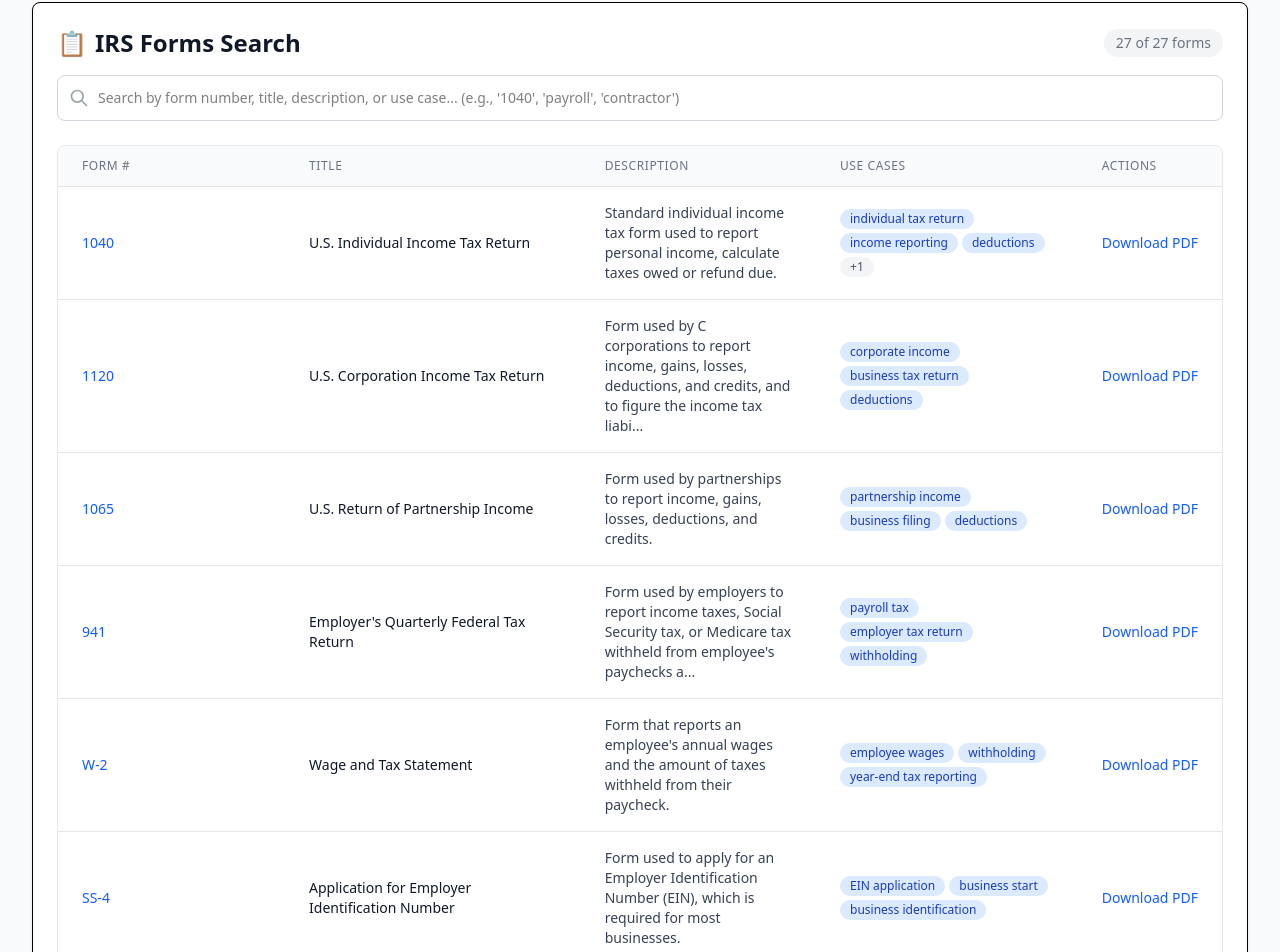
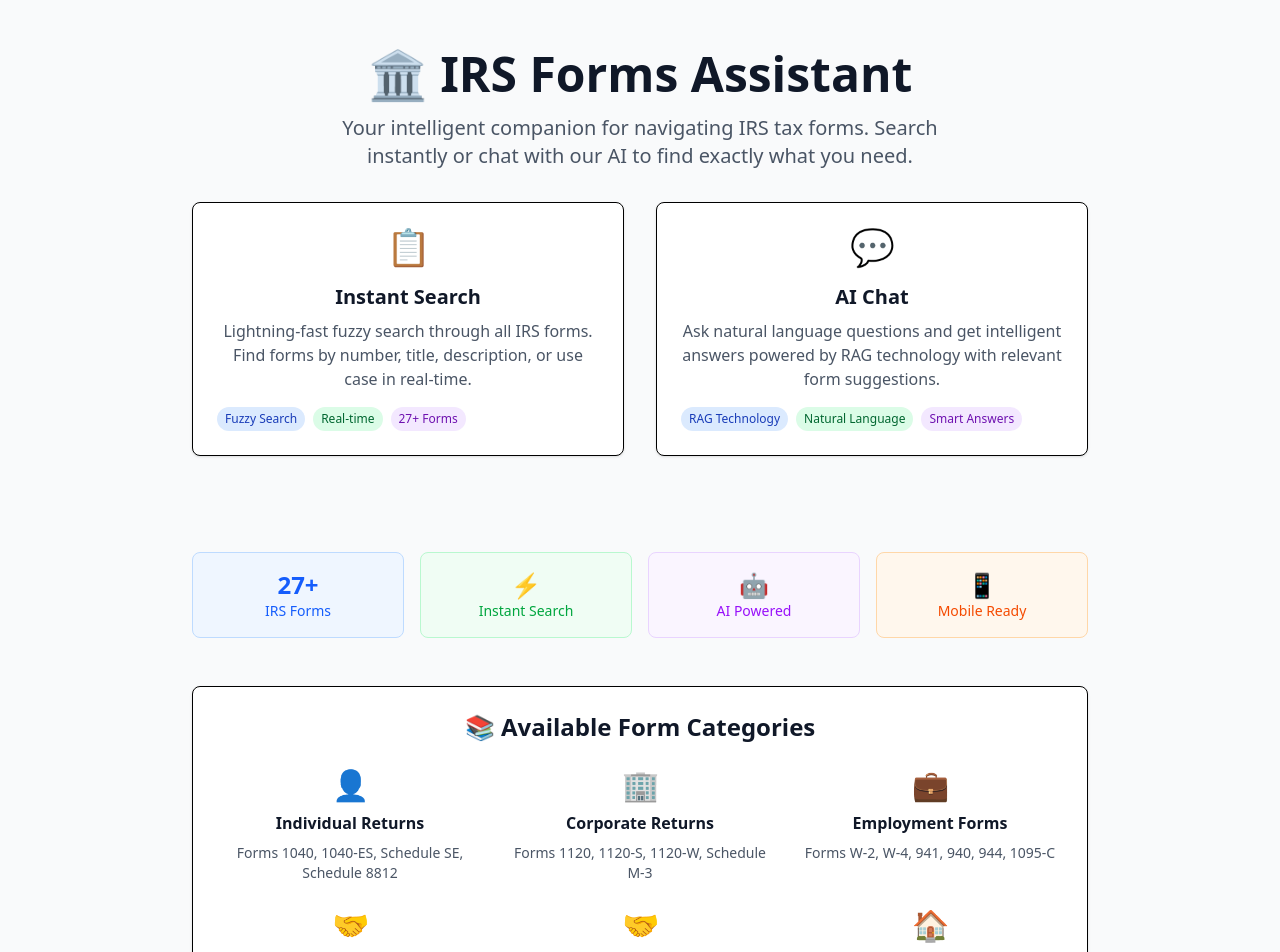
Before and after one commit to remysedlak/aiah, a React (Vite) app in the folder frontend/: page / in a window 1280 px wide. Shown: the part 95-1047 px from the top of the page. Built offline with nearby package versions, Linux system fonts and the light colour scheme.

Commit message:
add homepage to frontend

```diff
--- a/frontend/src/App.jsx
+++ b/frontend/src/App.jsx
@@ -1,6 +1,7 @@
 import { useState, useEffect } from 'react'
 import './index.css'
 import Navbar from './components/Navbar'
+import HomePage from './components/HomePage'
 import FormsViewer from './components/FormsViewer'
 import SampleQueries from './components/SampleQueries'
 import FuzzySearchTable from './components/FuzzySearchTable'
@@ -13,7 +14,7 @@
   const [useGeneration, setUseGeneration] = useState(true)
   const [topK, setTopK] = useState(3)
   const [showFormsModal, setShowFormsModal] = useState(false)
-  const [activeTab, setActiveTab] = useState('search') // 'search' or 'chat'
+  const [activeTab, setActiveTab] = useState('home') // 'home', 'search' or 'chat'
 
   const API_BASE = 'http://127.0.0.1:8000'
 
@@ -86,7 +87,9 @@
       {/* Main Content */}
       <div className="max-w-7xl mx-auto px-4 sm:px-6 lg:px-8 py-8">
         {/* Tab Content */}
-        {activeTab === 'search' ? (
+        {activeTab === 'home' ? (
+          <HomePage setActiveTab={setActiveTab} />
+        ) : activeTab === 'search' ? (
           <FuzzySearchTable />
         ) : (
           <>
--- /dev/null
+++ b/frontend/src/components/HomePage.jsx
@@ -0,0 +1,186 @@
+const HomePage = ({ setActiveTab }) => {
+  return (
+    <div className="max-w-4xl mx-auto">
+      {/* Hero Section */}
+      <div className="text-center py-12">
+        <div className="mb-8">
+          <h1 className="text-5xl font-bold text-gray-900 mb-4">
+            🏛️ IRS Forms Assistant
+          </h1>
+          <p className="text-xl text-gray-600 mb-8 max-w-2xl mx-auto">
+            Your intelligent companion for navigating IRS tax forms. Search instantly or chat with our AI to find exactly what you need.
+          </p>
+        </div>
+
+        {/* Feature Cards */}
+        <div className="grid md:grid-cols-2 gap-8 mb-12">
+          <div className="bg-white rounded-lg shadow-sm border p-6 hover:shadow-md transition-shadow">
+            <div className="text-4xl mb-4">📋</div>
+            <h3 className="text-xl font-semibold text-gray-900 mb-2">Instant Search</h3>
+            <p className="text-gray-600 mb-4">
+              Lightning-fast fuzzy search through all IRS forms. Find forms by number, title, description, or use case in real-time.
+            </p>
+            <div className="flex flex-wrap gap-2">
+              <span className="px-2 py-1 bg-blue-100 text-blue-800 text-xs rounded-full">Fuzzy Search</span>
+              <span className="px-2 py-1 bg-green-100 text-green-800 text-xs rounded-full">Real-time</span>
+              <span className="px-2 py-1 bg-purple-100 text-purple-800 text-xs rounded-full">27+ Forms</span>
+            </div>
+          </div>
+
+          <div className="bg-white rounded-lg shadow-sm border p-6 hover:shadow-md transition-shadow">
+            <div className="text-4xl mb-4">💬</div>
+            <h3 className="text-xl font-semibold text-gray-900 mb-2">AI Chat</h3>
+            <p className="text-gray-600 mb-4">
+              Ask natural language questions and get intelligent answers powered by RAG technology with relevant form suggestions.
+            </p>
+            <div className="flex flex-wrap gap-2">
+              <span className="px-2 py-1 bg-blue-100 text-blue-800 text-xs rounded-full">RAG Technology</span>
+              <span className="px-2 py-1 bg-green-100 text-green-800 text-xs rounded-full">Natural Language</span>
+              <span className="px-2 py-1 bg-purple-100 text-purple-800 text-xs rounded-full">Smart Answers</span>
+            </div>
+          </div>
+        </div>
+      </div>
+
+      {/* Quick Stats */}
+      <div className="grid grid-cols-1 md:grid-cols-4 gap-4 mb-12">
+        <div className="bg-blue-50 rounded-lg p-4 text-center border border-blue-200">
+          <div className="text-2xl font-bold text-blue-600">27+</div>
+          <div className="text-sm text-blue-600">IRS Forms</div>
+        </div>
+        <div className="bg-green-50 rounded-lg p-4 text-center border border-green-200">
+          <div className="text-2xl font-bold text-green-600">⚡</div>
+          <div className="text-sm text-green-600">Instant Search</div>
+        </div>
+        <div className="bg-purple-50 rounded-lg p-4 text-center border border-purple-200">
+          <div className="text-2xl font-bold text-purple-600">🤖</div>
+          <div className="text-sm text-purple-600">AI Powered</div>
+        </div>
+        <div className="bg-orange-50 rounded-lg p-4 text-center border border-orange-200">
+          <div className="text-2xl font-bold text-orange-600">📱</div>
+          <div className="text-sm text-orange-600">Mobile Ready</div>
+        </div>
+      </div>
+
+      {/* Form Categories */}
+      <div className="bg-white rounded-lg shadow-sm border p-6 mb-12">
+        <h2 className="text-2xl font-bold text-gray-900 mb-6 text-center">
+          📚 Available Form Categories
+        </h2>
+        <div className="grid md:grid-cols-2 lg:grid-cols-3 gap-6">
+          <div className="text-center">
+            <div className="text-3xl mb-2">👤</div>
+            <h4 className="font-semibold text-gray-900 mb-2">Individual Returns</h4>
+            <p className="text-sm text-gray-600">Forms 1040, 1040-ES, Schedule SE, Schedule 8812</p>
+          </div>
+          <div className="text-center">
+            <div className="text-3xl mb-2">🏢</div>
+            <h4 className="font-semibold text-gray-900 mb-2">Corporate Returns</h4>
+            <p className="text-sm text-gray-600">Forms 1120, 1120-S, 1120-W, Schedule M-3</p>
+          </div>
+          <div className="text-center">
+            <div className="text-3xl mb-2">💼</div>
+            <h4 className="font-semibold text-gray-900 mb-2">Employment Forms</h4>
+            <p className="text-sm text-gray-600">Forms W-2, W-4, 941, 940, 944, 1095-C</p>
+          </div>
+          <div className="text-center">
+            <div className="text-3xl mb-2">🤝</div>
+            <h4 className="font-semibold text-gray-900 mb-2">Contractor Forms</h4>
+            <p className="text-sm text-gray-600">Forms 1099-NEC, 1099-MISC, W-9, SS-8</p>
+          </div>
+          <div className="text-center">
+            <div className="text-3xl mb-2">🤝</div>
+            <h4 className="font-semibold text-gray-900 mb-2">Partnership Forms</h4>
+            <p className="text-sm text-gray-600">Forms 1065, Schedule K-1</p>
+          </div>
+          <div className="text-center">
+            <div className="text-3xl mb-2">🏠</div>
+            <h4 className="font-semibold text-gray-900 mb-2">Business Forms</h4>
+            <p className="text-sm text-gray-600">Forms SS-4, 8829, 4562, 2553, 720</p>
+          </div>
+        </div>
+      </div>
+
+      {/* Popular Searches */}
+      <div className="bg-white rounded-lg shadow-sm border p-6 mb-12">
+        <h2 className="text-2xl font-bold text-gray-900 mb-6 text-center">
+          🔥 Popular Searches
+        </h2>
+        <div className="grid md:grid-cols-2 gap-4">
+          <div className="space-y-2">
+            <div className="flex items-center space-x-2">
+              <span className="text-blue-600 font-medium">1.</span>
+              <span className="text-gray-700">Individual income tax return</span>
+              <span className="text-xs bg-gray-100 px-2 py-1 rounded-full">Form 1040</span>
+            </div>
+            <div className="flex items-center space-x-2">
+              <span className="text-blue-600 font-medium">2.</span>
+              <span className="text-gray-700">Contractor payments</span>
+              <span className="text-xs bg-gray-100 px-2 py-1 rounded-full">Form 1099-NEC</span>
+            </div>
+            <div className="flex items-center space-x-2">
+              <span className="text-blue-600 font-medium">3.</span>
+              <span className="text-gray-700">EIN application</span>
+              <span className="text-xs bg-gray-100 px-2 py-1 rounded-full">Form SS-4</span>
+            </div>
+            <div className="flex items-center space-x-2">
+              <span className="text-blue-600 font-medium">4.</span>
+              <span className="text-gray-700">Home office expenses</span>
+              <span className="text-xs bg-gray-100 px-2 py-1 rounded-full">Form 8829</span>
+            </div>
+          </div>
+          <div className="space-y-2">
+            <div className="flex items-center space-x-2">
+              <span className="text-blue-600 font-medium">5.</span>
+              <span className="text-gray-700">Self-employment tax</span>
+              <span className="text-xs bg-gray-100 px-2 py-1 rounded-full">Schedule SE</span>
+            </div>
+            <div className="flex items-center space-x-2">
+              <span className="text-blue-600 font-medium">6.</span>
+              <span className="text-gray-700">Corporate tax return</span>
+              <span className="text-xs bg-gray-100 px-2 py-1 rounded-full">Form 1120</span>
+            </div>
+            <div className="flex items-center space-x-2">
+              <span className="text-blue-600 font-medium">7.</span>
+              <span className="text-gray-700">Partnership income</span>
+              <span className="text-xs bg-gray-100 px-2 py-1 rounded-full">Form 1065</span>
+            </div>
+            <div className="flex items-center space-x-2">
+              <span className="text-blue-600 font-medium">8.</span>
+              <span className="text-gray-700">Quarterly payroll taxes</span>
+              <span className="text-xs bg-gray-100 px-2 py-1 rounded-full">Form 941</span>
+            </div>
+          </div>
+        </div>
+      </div>
+
+      {/* Getting Started */}
+      <div className="bg-gradient-to-r from-blue-50 to-purple-50 rounded-lg p-8 border border-blue-200">
+        <div className="text-center">
+          <h2 className="text-2xl font-bold text-gray-900 mb-4">
+            🚀 Ready to Get Started?
+          </h2>
+          <p className="text-gray-600 mb-6 max-w-2xl mx-auto">
+            Choose your preferred way to find IRS forms. Use the instant search for quick lookups or chat with our AI for detailed guidance.
+          </p>
+          <div className="flex flex-col sm:flex-row gap-4 justify-center">
+            <button
+              onClick={() => setActiveTab('search')}
+              className="bg-blue-600 text-white px-6 py-3 rounded-lg hover:bg-blue-700 transition-colors font-medium"
+            >
+              🔍 Try Instant Search
+            </button>
+            <button
+              onClick={() => setActiveTab('chat')}
+              className="bg-purple-600 text-white px-6 py-3 rounded-lg hover:bg-purple-700 transition-colors font-medium"
+            >
+              💬 Chat with AI
+            </button>
+          </div>
+        </div>
+      </div>
+    </div>
+  )
+}
+
+export default HomePage
--- a/frontend/src/components/Navbar.jsx
+++ b/frontend/src/components/Navbar.jsx
@@ -4,6 +4,7 @@
   const [isHelpOpen, setIsHelpOpen] = useState(false)
 
   const navItems = [
+    { id: 'home', label: 'Home', icon: '🏠' },
     { id: 'search', label: 'Table Search', icon: '📋' },
     { id: 'chat', label: 'AI Chat', icon: '💬' },
     { id: 'help', label: 'Help', icon: '❓' }
```
